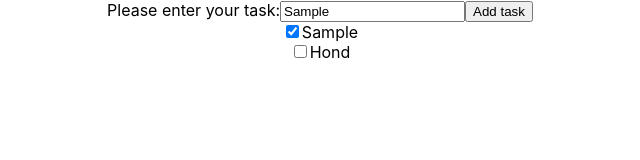
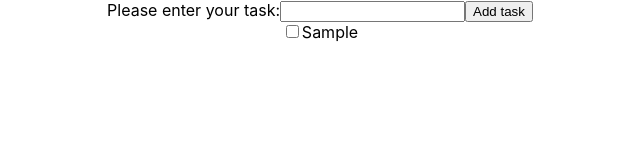
Before and after one commit to Dennis539/ToDo-app, a React (Create React App) app: page / in a window 1280 px wide. Both pictures are taken after typing "Sample" into the empty fields and a click on the button "Add task". Shown: the top 160 px of the page, without its empty margins (320-960 px from the left). Built offline with nearby package versions, Linux system fonts and the light colour scheme.

Commit message:
Made the checking part work

```diff
--- a/src/App.js
+++ b/src/App.js
@@ -1,32 +1,26 @@
-import "./App.css";
-import * as React from "react";
+import "./App.css"
+import * as React from "react"
 
 function App() {
-  const [checked, setChecked] = React.useState(false);
-  const [inputValue, setInputValue] = React.useState("");
-  const [task, setTask] = React.useState([]);
-
-  const handleChange = () => {
-    setChecked(!checked);
-  };
+    const [inputValue, setInputValue] = React.useState("")
+    const [tasks, setTasks] = React.useState([])
 
     const handleSubmit = (e) => {
-    e.preventDefault();
-    setTask([
-      ...task,
-      <Checkbox label={inputValue} value="false" toggle={handleChange} />,
-    ]);
-    console.log(task);
-  };
+        e.preventDefault()
+        if (inputValue) {
+            setTasks([...tasks, { label: inputValue, completed: false }])
+        }
+        setInputValue("")
+    }
 
     const Checkbox = ({ label, value, toggle }) => {
         return (
             <label>
-        <input type="checkbox" checked={value} onClick={toggle} />
+                <input type="checkbox" checked={value} onChange={toggle} />
                 {label}
             </label>
-    );
-  };
+        )
+    }
 
     return (
         <div className="App">
@@ -41,10 +35,25 @@ function App() {
                 </label>
                 <button type="submit">Add task</button>
             </form>
-      <div>{task}</div>
-      <Checkbox label="Hond" value={checked} toggle={handleChange} />
+            <div>
+                {tasks.map((task, index) => {
+                    return (
+                        <Checkbox
+                            key={index}
+                            label={task.label}
+                            value={task.completed}
+                            toggle={() => {
+                                const updatedTasks = [...tasks]
+                                updatedTasks[index].completed =
+                                    !updatedTasks[index].completed
+                                setTasks(updatedTasks)
+                            }}
+                        />
+                    )
+                })}
             </div>
-  );
+        </div>
+    )
 }
 
-export default App;
+export default App
```
Also changed, not shown: test.js (added), 1 other file (tests, documents, lock files or other folders). Lines whose indentation alone changed are shown as unchanged.
